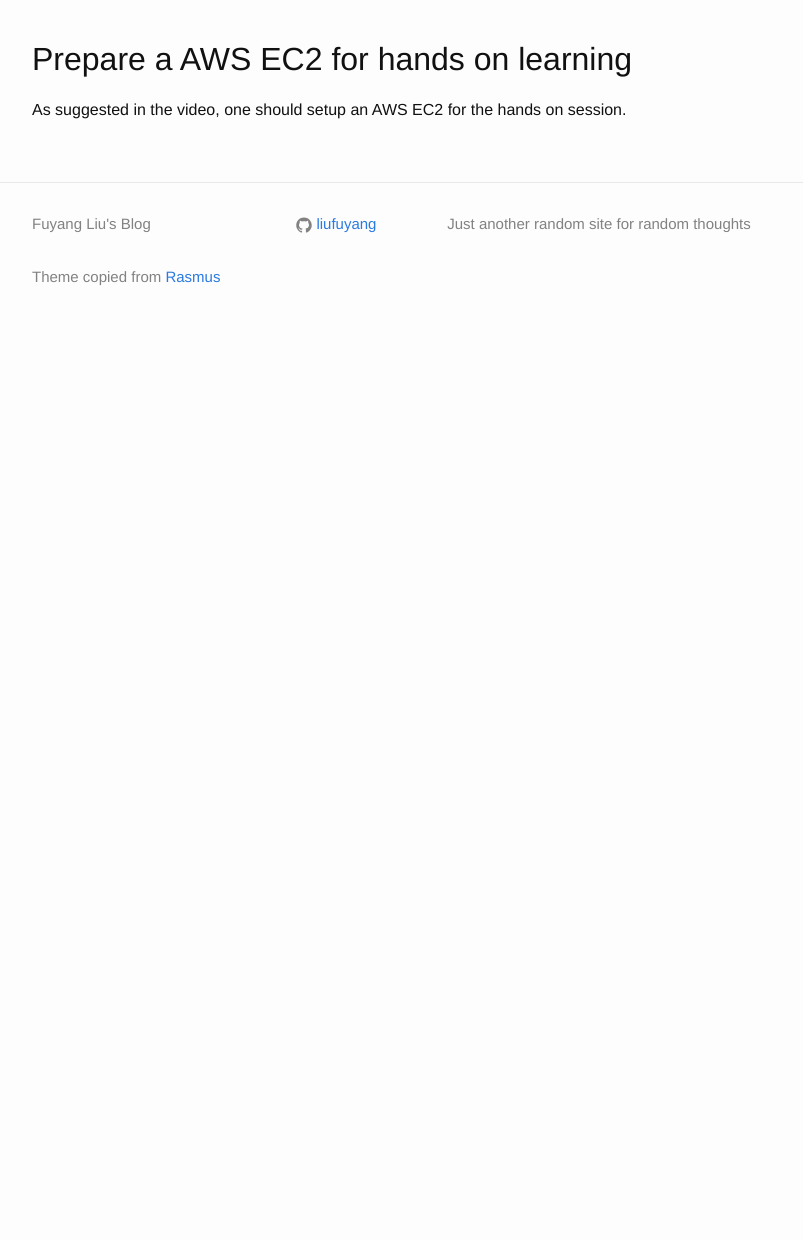
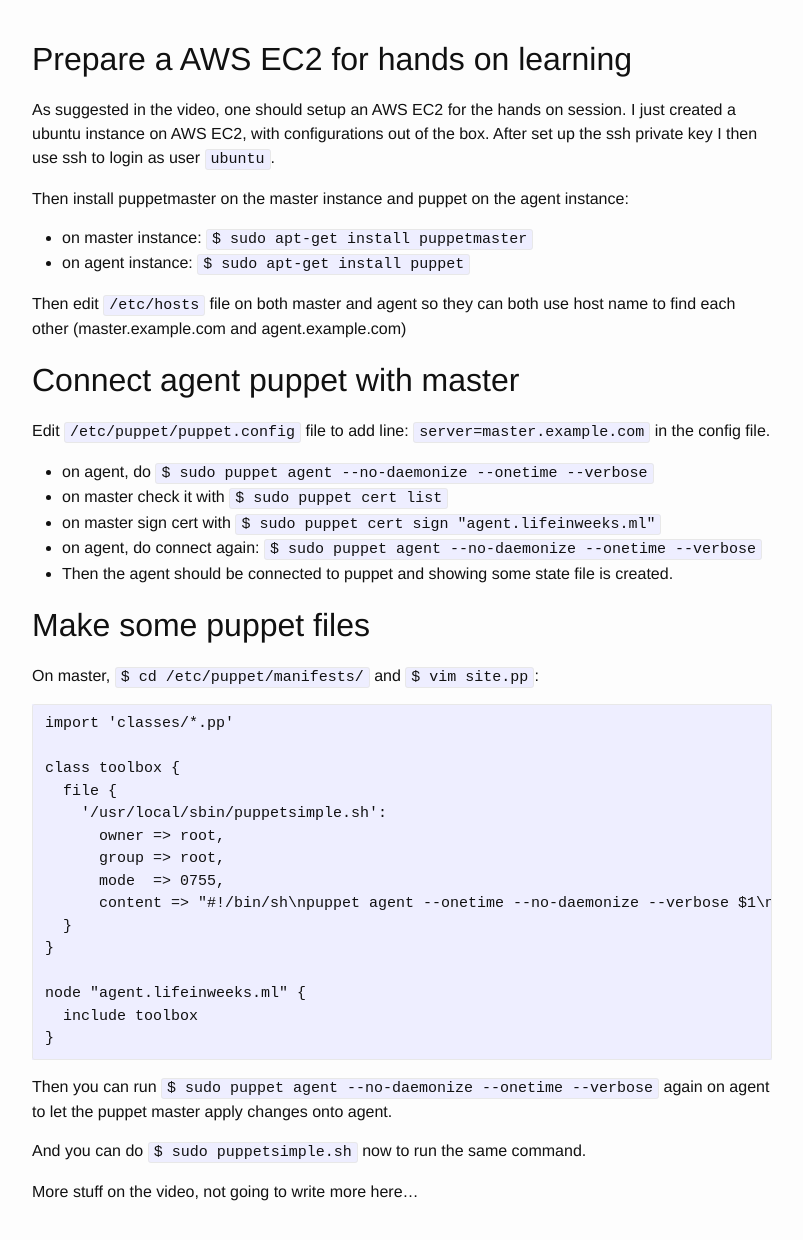
Before and after one commit to liufuyang/liufuyang.github.io, a Jekyll site: the page built from _posts/2017-02-07-learn-puppet.markdown, in a window 1280 px wide and 1400 px high, scrolled down 760 px, cut to the strip 160-1400 px from the top of the window. Shown: the whole strip, without its empty margins (238-1041 px from the left). Built offline with Jekyll 4.4.1, drawn with Linux system fonts in a browser that asks for light colours; comment, search, counter and statistics services are not loaded; before the commit the page ends 1268 px from its top, so only the background shows below that.

Commit message:
Add more to post

````diff
--- a/_posts/2017-02-07-learn-puppet.markdown
+++ b/_posts/2017-02-07-learn-puppet.markdown
@@ -29,4 +29,51 @@ Let's try learn some puppet via this youtube video:
 
 
 ## Prepare a AWS EC2 for hands on learning
-As suggested in the video, one should setup an AWS EC2 for the hands on session.
+As suggested in the video, one should setup an AWS EC2 for the hands on session. I just created a ubuntu instance on AWS EC2, with configurations out of the box. After set up the ssh private key I then use ssh to login as user `ubuntu`.
+
+Then install puppetmaster on the master instance and puppet on the agent instance:
+
+* on master instance: `$ sudo apt-get install puppetmaster`
+* on agent instance: `$ sudo apt-get install puppet`
+
+Then edit `/etc/hosts` file on both master and agent so they can both use host name to find each other (master.example.com and agent.example.com)
+
+
+## Connect agent puppet with master
+
+Edit `/etc/puppet/puppet.config` file to add line:
+`server=master.example.com` in the config file.
+
+* on agent, do `$ sudo puppet agent --no-daemonize --onetime --verbose`
+* on master check it with `$ sudo puppet cert list`
+* on master sign cert with `$ sudo puppet cert sign "agent.lifeinweeks.ml"`
+* on agent, do connect again: `$ sudo puppet agent --no-daemonize --onetime --verbose`
+* Then the agent should be connected to puppet and showing some state file is created.
+
+## Make some puppet files
+
+On master, `$ cd /etc/puppet/manifests/` and `$ vim site.pp`:
+
+```
+import 'classes/*.pp'
+
+class toolbox {
+  file {
+    '/usr/local/sbin/puppetsimple.sh':
+      owner => root,
+      group => root,
+      mode  => 0755,
+      content => "#!/bin/sh\npuppet agent --onetime --no-daemonize --verbose $1\n",
+  }
+}
+
+node "agent.lifeinweeks.ml" {
+  include toolbox
+}
+```
+
+Then you can run `$ sudo puppet agent --no-daemonize --onetime --verbose` again on agent to let the puppet master apply changes onto agent.
+
+And you can do `$ sudo puppetsimple.sh` now to run the same command.
+
+More stuff on the video, not going to write more here...
````
